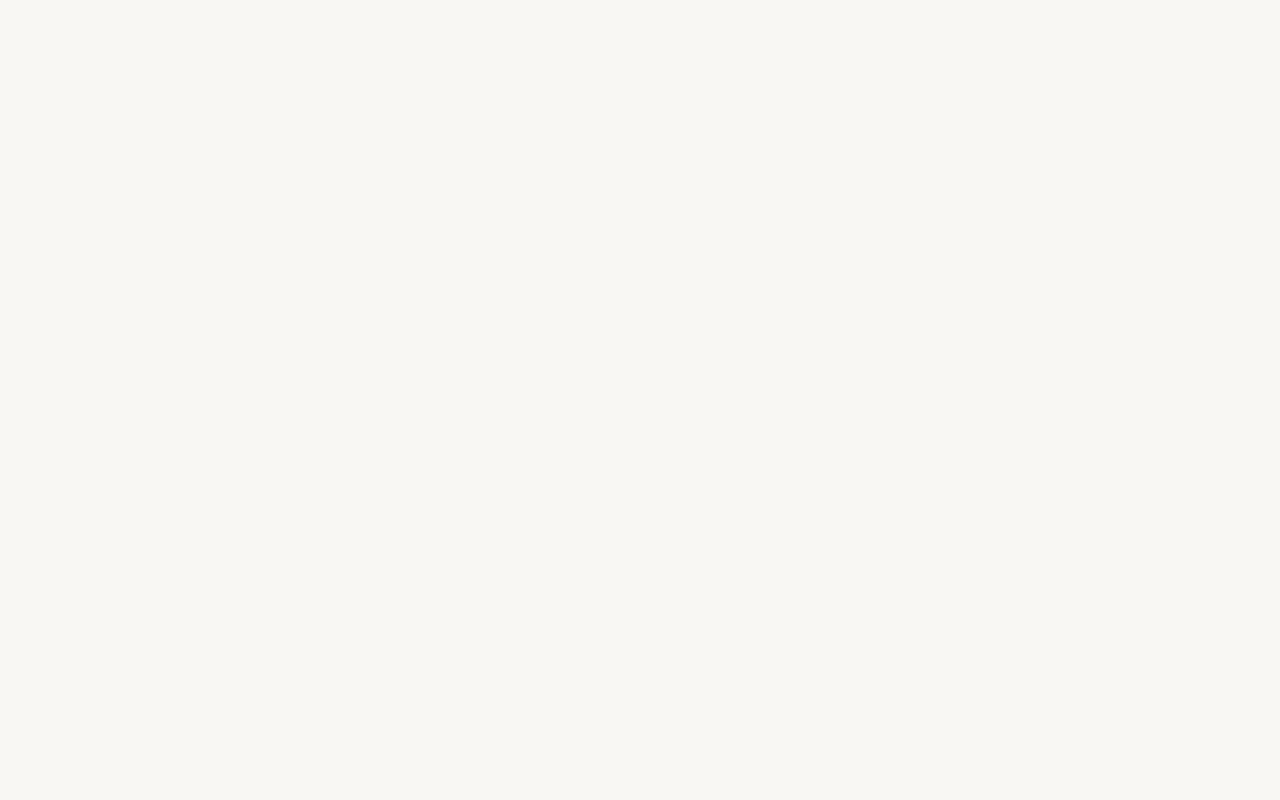
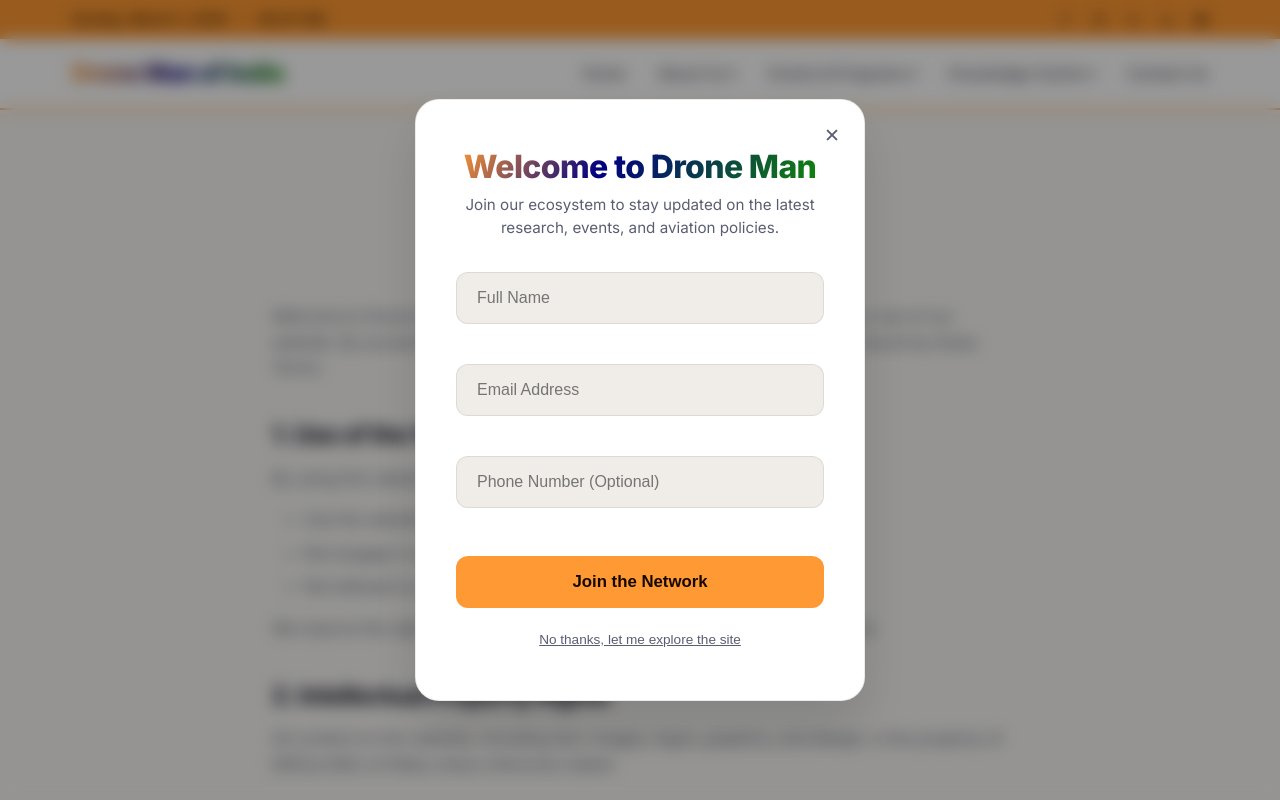
Before and after one commit to ashutosh-utsav/Dronemanofindia, a React (Vite) app in the folder frontend/: page /terms-of-service in a window 1280 px wide. Before the commit this address had no page. Shown: the top 800 px of the page. Built offline with nearby package versions, Linux system fonts and the light colour scheme; what pocketbase would draw is missing.

Commit message:
feat: add Privacy Policy and Terms of Service pages with routing and footer links.

```diff
--- a/frontend/src/App.tsx
+++ b/frontend/src/App.tsx
@@ -9,6 +9,8 @@
 import EventDetail from './pages/EventDetail';
 import KnowledgeDetail from './pages/KnowledgeDetail';
 import ImpactDetail from './pages/ImpactDetail';
+import PrivacyPolicy from './pages/PrivacyPolicy';
+import TermsOfService from './pages/TermsOfService';
 
 export default function App() {
   return (
@@ -26,6 +28,9 @@
           <Route path="/knowledge-centre/:id" element={<KnowledgeDetail />} />
 
           <Route path="/impact/:id" element={<ImpactDetail />} />
+
+          <Route path="/privacy-policy" element={<PrivacyPolicy />} />
+          <Route path="/terms-of-service" element={<TermsOfService />} />
         </Route>
       </Routes>
     </BrowserRouter>
--- a/frontend/src/components/layout/Footer.tsx
+++ b/frontend/src/components/layout/Footer.tsx
@@ -102,8 +102,8 @@
         <div className="footer-bottom">
           <p>&copy; {new Date().getFullYear()} Drone Man of India. All Rights Reserved.</p>
           <div className="footer-legal">
-            <Link to="#" onClick={handleFooterClick}>Privacy Policy</Link>
-            <Link to="#" onClick={handleFooterClick}>Terms of Service</Link>
+            <Link to="/privacy-policy" onClick={handleFooterClick}>Privacy Policy</Link>
+            <Link to="/terms-of-service" onClick={handleFooterClick}>Terms of Service</Link>
           </div>
         </div>
       </div>
--- /dev/null
+++ b/frontend/src/pages/Legal.css
@@ -0,0 +1,46 @@
+.legal-container {
+  max-width: 800px;
+  margin: 4rem auto;
+  padding: 0 2rem;
+  color: var(--text-primary, #ffffff);
+  line-height: 1.6;
+}
+
+.legal-container h1 {
+  font-size: 2.5rem;
+  margin-bottom: 0.5rem;
+  text-align: center;
+}
+
+.legal-container .last-updated {
+  text-align: center;
+  color: var(--text-muted, #9ca3af);
+  margin-bottom: 3rem;
+}
+
+.legal-container h2 {
+  font-size: 1.5rem;
+  margin-top: 2.5rem;
+  margin-bottom: 1rem;
+  color: var(--text-primary, #ffffff);
+}
+
+.legal-container h3 {
+  font-size: 1.25rem;
+  margin-top: 1.5rem;
+  margin-bottom: 0.5rem;
+  color: var(--text-primary, #ffffff);
+}
+
+.legal-container p, .legal-container ul {
+  margin-bottom: 1rem;
+  color: var(--text-muted, #9ca3af);
+}
+
+.legal-container ul {
+  padding-left: 2rem;
+}
+
+.legal-container li {
+  margin-bottom: 0.5rem;
+}
--- /dev/null
+++ b/frontend/src/pages/PrivacyPolicy.tsx
@@ -0,0 +1,81 @@
+import { useEffect } from 'react';
+import './Legal.css';
+
+export default function PrivacyPolicy() {
+  useEffect(() => {
+    window.scrollTo({ top: 0, behavior: 'instant' });
+  }, []);
+
+  return (
+    <div className="legal-container">
+      <h1 className="gradient-text">Privacy Policy</h1>
+      <p className="last-updated">Last Updated: March 2026</p>
+
+      <p>
+        Welcome to Drone Man of India (“we,” “our,” or “us”). Your privacy is important to us, and this Privacy Policy explains how we collect, use, disclose, and safeguard your information when you visit our website.
+      </p>
+
+      <h2>1. Information We Collect</h2>
+      <p>We may collect information about you in a variety of ways, including:</p>
+
+      <h3>a. Personal Data</h3>
+      <p>Personally identifiable information, such as your name, email address, phone number, or any other information you voluntarily provide.</p>
+
+      <h3>b. Non-Personal Data</h3>
+      <p>Information such as browser type, device type, IP address, and pages visited, collected automatically when you access the website.</p>
+
+      <h3>c. Cookies and Tracking Technologies</h3>
+      <p>We may use cookies and similar tracking technologies to enhance user experience and analyze website traffic.</p>
+
+      <h2>2. How We Use Your Information</h2>
+      <p>We may use the information we collect in the following ways:</p>
+      <ul>
+        <li>To operate and maintain our website</li>
+        <li>To improve user experience</li>
+        <li>To respond to inquiries and customer service requests</li>
+        <li>To send updates, newsletters, or promotional materials (if opted in)</li>
+        <li>To monitor and analyze usage trends</li>
+      </ul>
+
+      <h2>3. Sharing of Information</h2>
+      <p>We do not sell, trade, or rent your personal information. However, we may share information:</p>
+      <ul>
+        <li>With service providers who help operate our website</li>
+        <li>To comply with legal obligations</li>
+        <li>To protect our rights and prevent fraud</li>
+      </ul>
+
+      <h2>4. Data Security</h2>
+      <p>We use reasonable administrative and technical measures to protect your personal information. However, no method of transmission over the internet is 100% secure.</p>
+
+      <h2>5. Third-Party Websites</h2>
+      <p>Our website may contain links to third-party websites. We are not responsible for the privacy practices or content of those sites.</p>
+
+      <h2>6. Your Rights</h2>
+      <p>Depending on your location, you may have rights such as:</p>
+      <ul>
+        <li>Access to your personal data</li>
+        <li>Request correction or deletion</li>
+        <li>Withdraw consent for data processing</li>
+      </ul>
+      <p>To exercise these rights, contact us using the details below.</p>
+
+      <h2>7. Children's Information</h2>
+      <p>We do not knowingly collect information from children under the age of 13. If we become aware of such data, we will take steps to delete it.</p>
+
+      <h2>8. Changes to This Policy</h2>
+      <p>We may update this Privacy Policy from time to time. Changes will be posted on this page with an updated revision date.</p>
+
+      <h2>9. Contact Us</h2>
+      <p>If you have any questions about this Privacy Policy, you can contact us at:</p>
+      <ul>
+        <li>Email: thedronemanofindia@gmail.com</li>
+        <li>Website: Drone Man of India</li>
+      </ul>
+
+      <p style={{ marginTop: '2rem' }}>
+        By using our website, you agree to the terms of this Privacy Policy.
+      </p>
+    </div>
+  );
+}
--- /dev/null
+++ b/frontend/src/pages/TermsOfService.tsx
@@ -0,0 +1,85 @@
+import { useEffect } from 'react';
+import './Legal.css';
+
+export default function TermsOfService() {
+  useEffect(() => {
+    window.scrollTo({ top: 0, behavior: 'instant' });
+  }, []);
+
+  return (
+    <div className="legal-container">
+      <h1 className="gradient-text">Terms of Service</h1>
+      <p className="last-updated">Last Updated: March 2026</p>
+
+      <p>
+        Welcome to Drone Man of India. These Terms of Service (“Terms”) govern your use of our website. By accessing or using our website, you agree to comply with and be bound by these Terms.
+      </p>
+
+      <h2>1. Use of the Website</h2>
+      <p>By using this website, you agree to:</p>
+      <ul>
+        <li>Use the website only for lawful purposes</li>
+        <li>Not engage in any activity that disrupts or interferes with the website</li>
+        <li>Not attempt to gain unauthorized access to any part of the website</li>
+      </ul>
+      <p>We reserve the right to suspend or terminate access if these Terms are violated.</p>
+
+      <h2>2. Intellectual Property Rights</h2>
+      <p>
+        All content on this website, including text, images, logos, graphics, and design, is the property of DROne MAn of INdia unless otherwise stated.
+      </p>
+      <p>You may not:</p>
+      <ul>
+        <li>Copy, reproduce, or distribute content without permission</li>
+        <li>Use our content for commercial purposes without authorization</li>
+      </ul>
+
+      <h2>3. User Content</h2>
+      <p>If you submit or post any content on the website:</p>
+      <ul>
+        <li>You grant us a non-exclusive, royalty-free license to use, display, and distribute it</li>
+        <li>You are responsible for ensuring your content does not violate any laws or rights</li>
+      </ul>
+      <p>We reserve the right to remove any user content at our discretion.</p>
+
+      <h2>4. Disclaimer of Warranties</h2>
+      <p>The website is provided on an “as-is” and “as-available” basis. We do not guarantee:</p>
+      <ul>
+        <li>The website will always be available or error-free</li>
+        <li>The accuracy or reliability of any content</li>
+      </ul>
+      <p>Your use of the website is at your own risk.</p>
+
+      <h2>5. Limitation of Liability</h2>
+      <p>To the fullest extent permitted by law, DROne MAn of INdia will not be liable for any:</p>
+      <ul>
+        <li>Direct, indirect, incidental, or consequential damages</li>
+        <li>Loss of data, revenue, or profits</li>
+      </ul>
+      <p>arising from your use of the website.</p>
+
+      <h2>6. Third-Party Links</h2>
+      <p>Our website may contain links to third-party websites. We are not responsible for their content, policies, or practices.</p>
+
+      <h2>7. Termination</h2>
+      <p>We reserve the right to terminate or suspend your access to the website at any time, without prior notice, for conduct that we believe violates these Terms.</p>
+
+      <h2>8. Governing Law</h2>
+      <p>These Terms shall be governed and interpreted in accordance with the laws of India.</p>
+
+      <h2>9. Changes to These Terms</h2>
+      <p>We may update these Terms from time to time. Continued use of the website after changes means you accept the updated Terms.</p>
+
+      <h2>10. Contact Information</h2>
+      <p>If you have any questions about these Terms, please contact us:</p>
+      <ul>
+        <li>Email: thedronemanofindia@gmail.com</li>
+        <li>Website: Drone Man of India</li>
+      </ul>
+
+      <p style={{ marginTop: '2rem' }}>
+        By using this website, you acknowledge that you have read, understood, and agree to these Terms of Service.
+      </p>
+    </div>
+  );
+}
```
